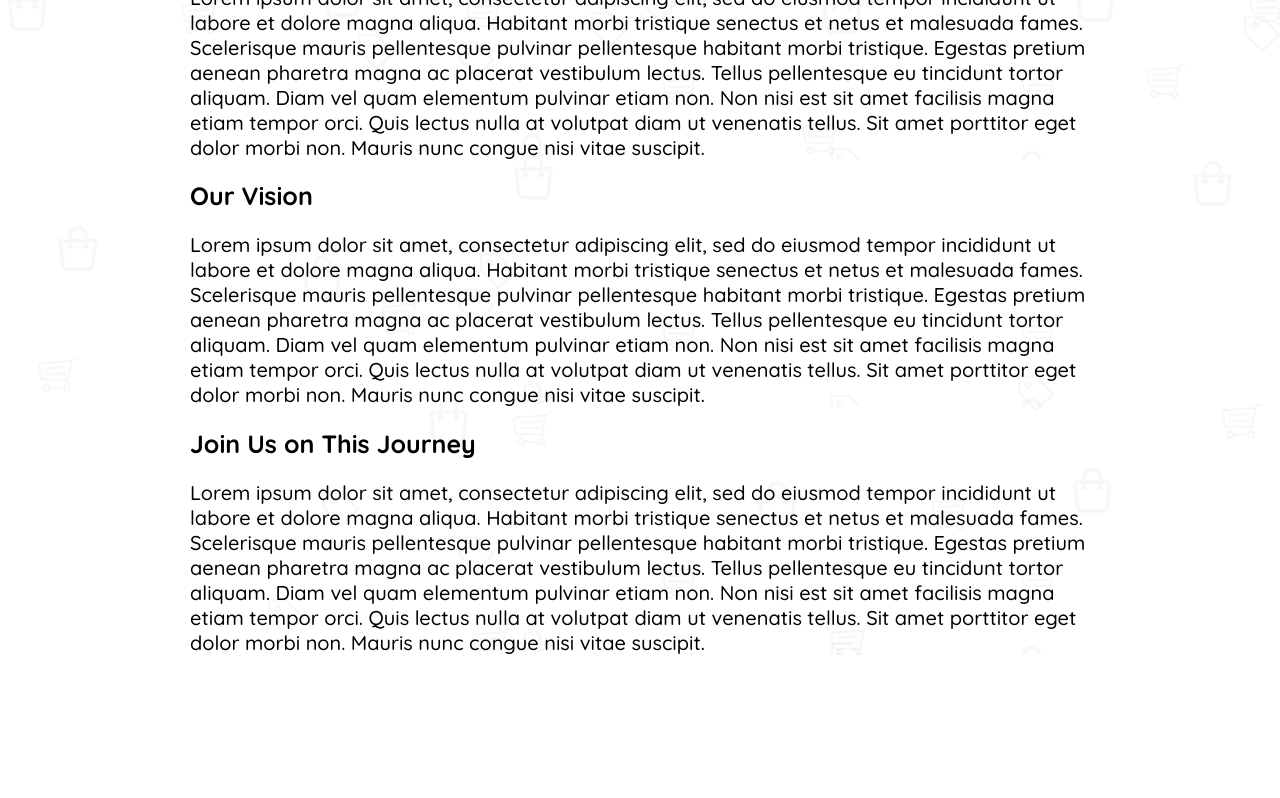
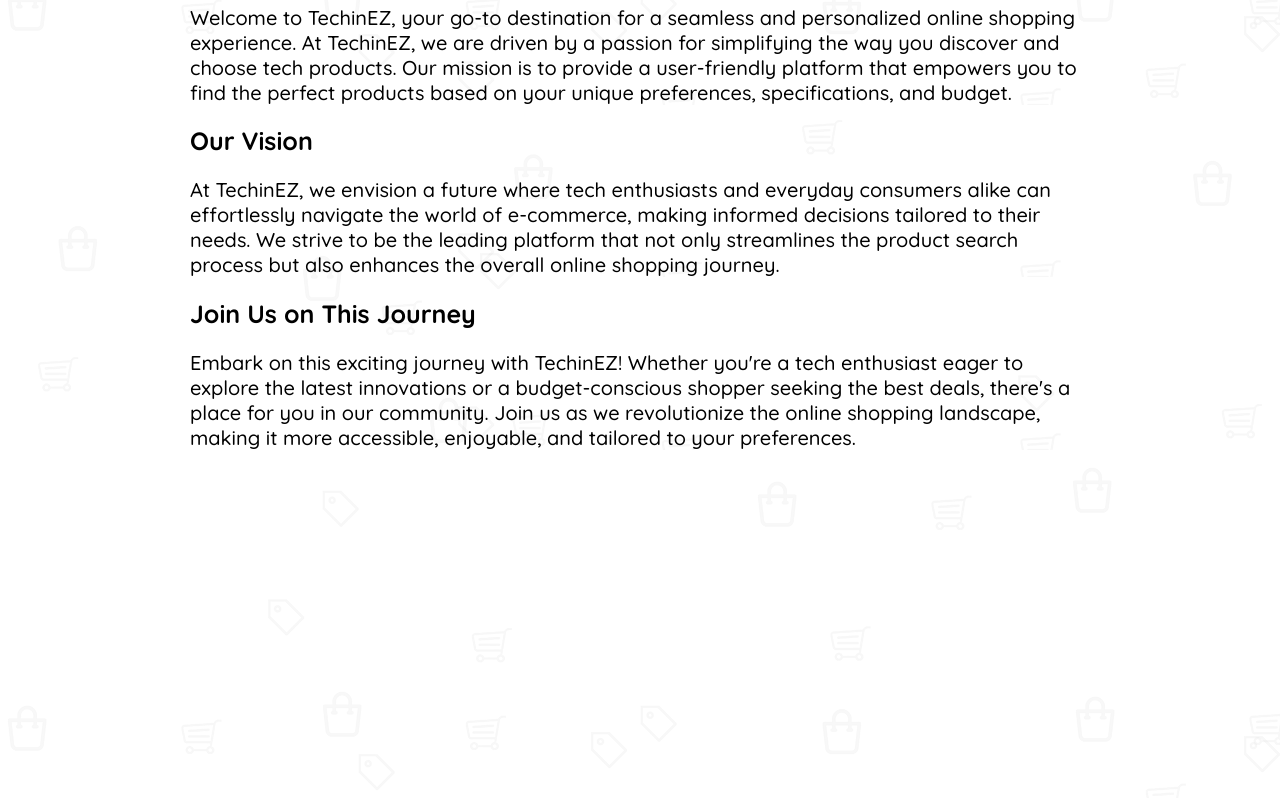
Before and after one commit to AhmadAzeez999/Login-and-Feedback-page-for-website, a website: page templates/aboutUs.html in a window 1280 px wide. Shown: the part 177-975 px from the top of the page. Before the commit the page ends 832 px from the top, so only its background shows below. Drawn offline with nearby package versions, Linux system fonts and the light colour scheme.

Commit message:
About us page improvements

```diff
--- a/templates/aboutUs.html
+++ b/templates/aboutUs.html
@@ -33,51 +33,33 @@
     <main>
         <div class="container">
             <h2>About Us</h2>
-            <p>Lorem ipsum dolor sit amet, consectetur adipiscing elit,
-                sed do eiusmod tempor incididunt ut labore et dolore magna
-                 aliqua. Habitant morbi tristique senectus et netus et
-                 malesuada fames. Scelerisque mauris pellentesque pulvinar
-                 pellentesque habitant morbi tristique. Egestas pretium
-                 aenean pharetra magna ac placerat vestibulum lectus.
-                 Tellus pellentesque eu tincidunt tortor aliquam.
-                 Diam vel quam elementum pulvinar etiam non.
-                 Non nisi est sit amet facilisis magna etiam tempor orci.
-                 Quis lectus nulla at volutpat diam ut venenatis tellus.
-                 Sit amet porttitor eget dolor morbi non.
-                 Mauris nunc congue nisi vitae suscipit.
+            <p>Welcome to TechinEZ, your go-to destination for a seamless
+                and personalized online shopping experience. At TechinEZ,
+                we are driven by a passion for simplifying the way you discover
+                and choose tech products. Our mission is to provide a user-friendly
+                platform that empowers you to find the perfect products based on your
+                unique preferences, specifications, and budget.
             </p>
 
             <h2>Our Vision</h2>
-            <p>Lorem ipsum dolor sit amet, consectetur adipiscing elit,
-                sed do eiusmod tempor incididunt ut labore et dolore magna
-                 aliqua. Habitant morbi tristique senectus et netus et
-                 malesuada fames. Scelerisque mauris pellentesque pulvinar
-                 pellentesque habitant morbi tristique. Egestas pretium
-                 aenean pharetra magna ac placerat vestibulum lectus.
-                 Tellus pellentesque eu tincidunt tortor aliquam.
-                 Diam vel quam elementum pulvinar etiam non.
-                 Non nisi est sit amet facilisis magna etiam tempor orci.
-                 Quis lectus nulla at volutpat diam ut venenatis tellus.
-                 Sit amet porttitor eget dolor morbi non.
-                 Mauris nunc congue nisi vitae suscipit.
+            <p>At TechinEZ, we envision a future where tech enthusiasts and everyday consumers
+                alike can effortlessly navigate the world of e-commerce, making informed decisions
+                tailored to their needs. We strive to be the leading platform that not only streamlines
+                the product search process but also enhances the overall online shopping journey.
             </p>
 
             <h2>Join Us on This Journey</h2>
-            <p>Lorem ipsum dolor sit amet, consectetur adipiscing elit,
-                sed do eiusmod tempor incididunt ut labore et dolore magna
-                 aliqua. Habitant morbi tristique senectus et netus et
-                 malesuada fames. Scelerisque mauris pellentesque pulvinar
-                 pellentesque habitant morbi tristique. Egestas pretium
-                 aenean pharetra magna ac placerat vestibulum lectus.
-                 Tellus pellentesque eu tincidunt tortor aliquam.
-                 Diam vel quam elementum pulvinar etiam non.
-                 Non nisi est sit amet facilisis magna etiam tempor orci.
-                 Quis lectus nulla at volutpat diam ut venenatis tellus.
-                 Sit amet porttitor eget dolor morbi non.
-                 Mauris nunc congue nisi vitae suscipit.
+            <p>Embark on this exciting journey with TechinEZ!
+                Whether you're a tech enthusiast eager to explore
+                the latest innovations or a budget-conscious shopper
+                seeking the best deals, there's a place for you in our
+                community. Join us as we revolutionize the online shopping
+                landscape, making it more accessible, enjoyable, and tailored to your preferences.
             </p>
         </div>
     </main>
+
+    <script src="https://ajax.googleapis.com/ajax/libs/jquery/3.7.1/jquery.min.js"></script>
     <script src="/templates/script.js"></script>
     <script src="/templates/darkMode.js"></script>
 </body>
--- a/templates/loginStyles.css
+++ b/templates/loginStyles.css
@@ -22,7 +22,6 @@
     justify-content: center;
     align-items: center;
     height: 100vh;
-    margin-top:  130px;
 }
 
 .login-container
--- a/templates/styles.css
+++ b/templates/styles.css
@@ -27,6 +27,12 @@
 {
     font-size: 64px;
     font-weight: bold;
+}
+
+main
+{
+    padding-top: 20px;
+    padding-bottom: 100%;
 }
 
 .dark-mode .hero-texts
```
Also changed, not shown: templates/compare.html (+1 -0 lines), templates/contact.html (+1 -0 lines), templates/login.html (+1 -0 lines), templates/saved.html (+2 -0 lines), templates/signup.html (+1 -1 lines).
